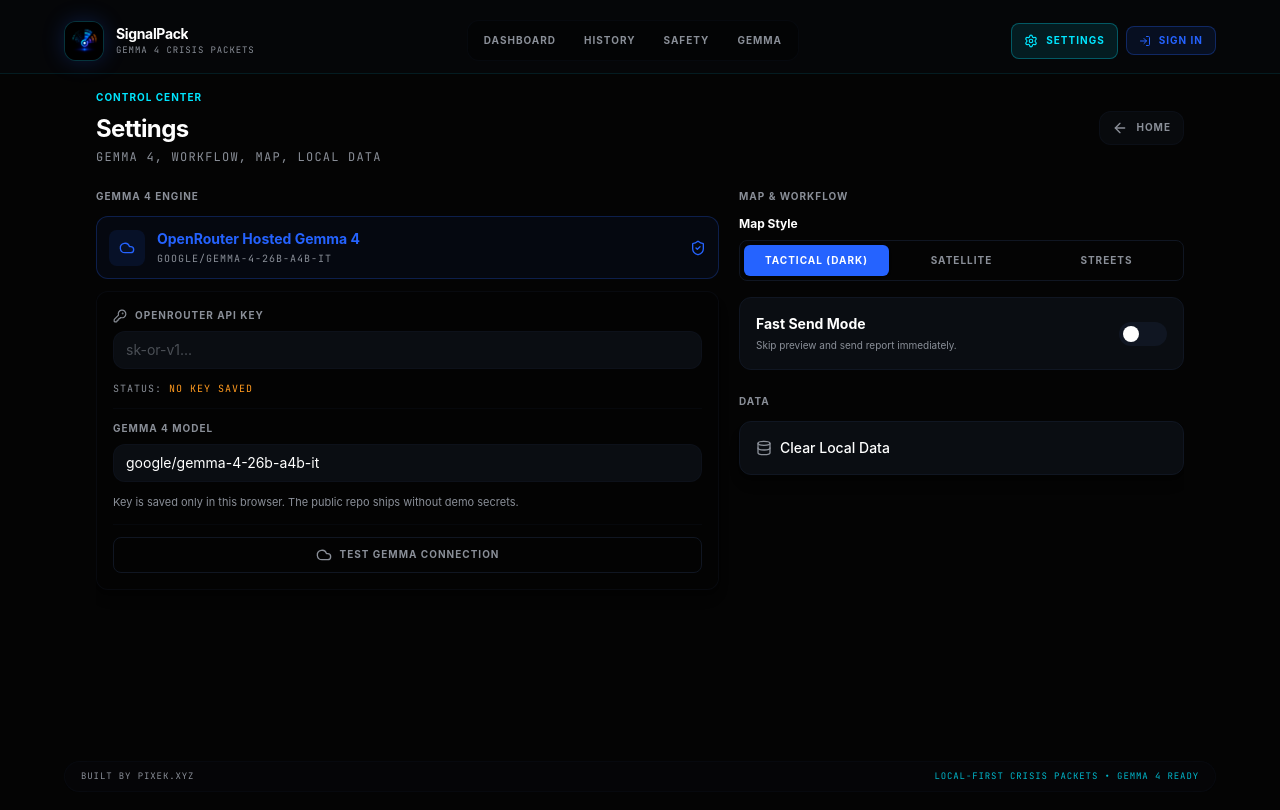
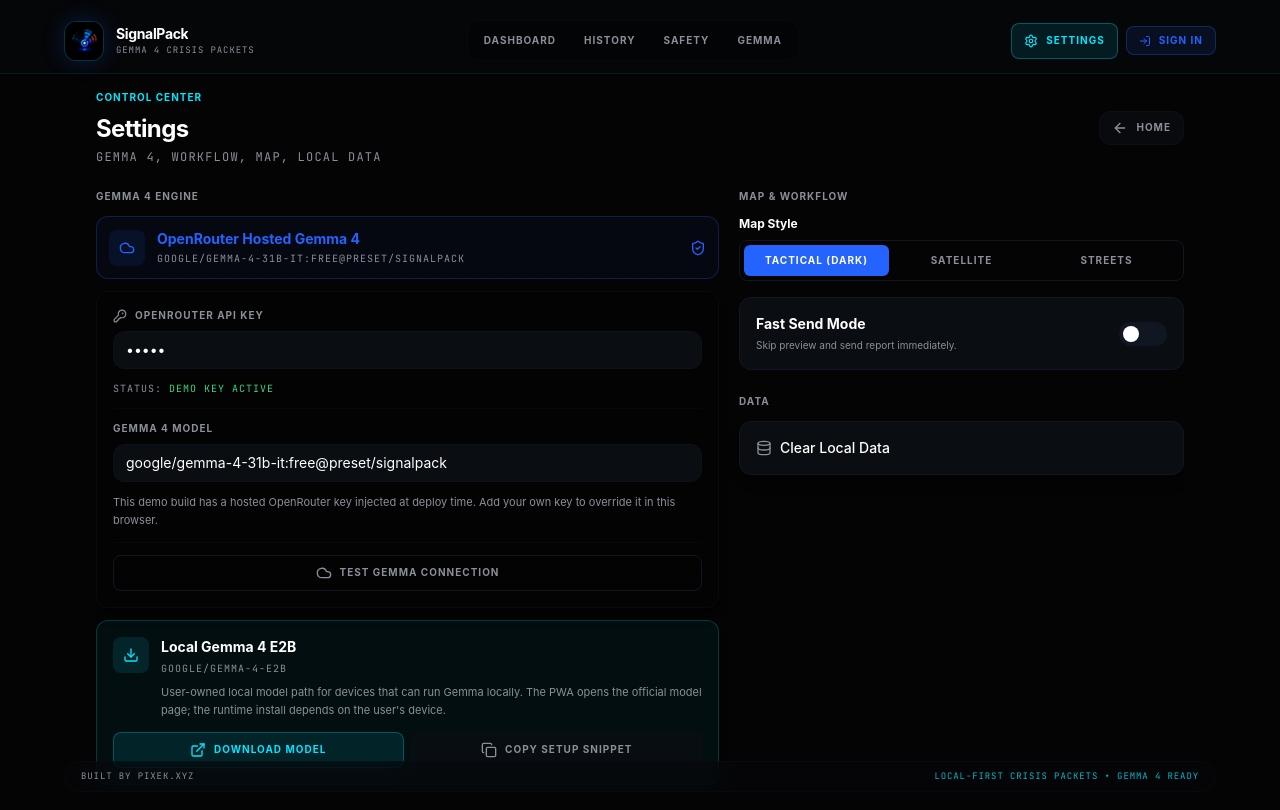
Before and after one commit to git-clowie/signalpack, a React (Vite) app: page / in a window 1280 px wide. Both pictures are taken after a click on the button "SETTINGS". Built offline with nearby package versions, Linux system fonts and the light colour scheme; no server answers; a web font is replaced by a local one.

Commit message:
Configure Gemma demo model routing

```diff
--- a/src/SettingsContext.tsx
+++ b/src/SettingsContext.tsx
@@ -2,6 +2,7 @@
 import { LogoShape } from './components/Logo';
 import {
   AI_STORAGE_KEYS,
+  DEMO_OPENROUTER_API_KEY,
   DEFAULT_OPENROUTER_MODEL,
   RuntimeAiProvider,
 } from './engine/ai/settings';
@@ -28,7 +29,7 @@
   const [mapStyle, setMapStyleState] = useState<'tactical' | 'satellite' | 'streets'>('tactical');
   const [fastSendMode, setFastSendModeState] = useState(false);
   const [aiProvider, setAiProviderState] = useState<RuntimeAiProvider>('openrouter');
-  const [openRouterApiKey, setOpenRouterApiKeyState] = useState('');
+  const [openRouterApiKey, setOpenRouterApiKeyState] = useState(DEMO_OPENROUTER_API_KEY);
   const [openRouterModel, setOpenRouterModelState] = useState(DEFAULT_OPENROUTER_MODEL);
 
   useEffect(() => {
@@ -46,7 +47,7 @@
     }
     setAiProviderState('openrouter');
     localStorage.setItem(AI_STORAGE_KEYS.provider, 'openrouter');
-    setOpenRouterApiKeyState(localStorage.getItem(AI_STORAGE_KEYS.openRouterApiKey) || '');
+    setOpenRouterApiKeyState(localStorage.getItem(AI_STORAGE_KEYS.openRouterApiKey) || DEMO_OPENROUTER_API_KEY);
     setOpenRouterModelState(localStorage.getItem(AI_STORAGE_KEYS.openRouterModel) || DEFAULT_OPENROUTER_MODEL);
   }, []);
 
--- a/src/components/AIProviderSettings.tsx
+++ b/src/components/AIProviderSettings.tsx
@@ -1,7 +1,12 @@
 import React from 'react';
 import { Button, Card } from '@/src/components/ui';
-import { AlertTriangle, CheckCircle2, Cloud, KeyRound, Loader2, ShieldCheck } from 'lucide-react';
-import { DEFAULT_OPENROUTER_MODEL } from '../engine/ai/settings';
+import { AlertTriangle, CheckCircle2, Cloud, Copy, Download, ExternalLink, KeyRound, Loader2, ShieldCheck } from 'lucide-react';
+import {
+  DEMO_OPENROUTER_API_KEY,
+  DEFAULT_OPENROUTER_MODEL,
+  LOCAL_GEMMA_MODEL_ID,
+  LOCAL_GEMMA_MODEL_URL,
+} from '../engine/ai/settings';
 import { useSettings } from '../SettingsContext';
 
 export function AIProviderSettings({ setIsLocalMode }: { setIsLocalMode: (value: boolean) => void }) {
@@ -20,9 +25,16 @@
     setIsLocalMode(!navigator.onLine);
   }, [setAiProvider, setIsLocalMode]);
 
-  const maskedKey = openRouterApiKey
+  const isDemoKeyActive = Boolean(DEMO_OPENROUTER_API_KEY && openRouterApiKey === DEMO_OPENROUTER_API_KEY);
+  const maskedKey = isDemoKeyActive
+    ? 'Demo key active'
+    : openRouterApiKey
     ? `${openRouterApiKey.slice(0, 8)}...${openRouterApiKey.slice(-4)}`
     : 'No key saved';
+
+  const copyLocalSnippet = async () => {
+    await navigator.clipboard.writeText(`from transformers import AutoProcessor, AutoModelForImageTextToText\n\nprocessor = AutoProcessor.from_pretrained("${LOCAL_GEMMA_MODEL_ID}")\nmodel = AutoModelForImageTextToText.from_pretrained("${LOCAL_GEMMA_MODEL_ID}")`);
+  };
 
   const handleTestConnection = async () => {
     if (!openRouterApiKey.trim()) {
@@ -93,7 +105,7 @@
               type="password"
               value={openRouterApiKey}
               onChange={(event) => setOpenRouterApiKey(event.target.value.trim())}
-              placeholder="sk-or-v1..."
+              placeholder="Paste OpenRouter key"
               className="w-full bg-surface border border-mist/50 rounded-xl px-3 py-2 text-sm text-white placeholder:text-slate/50 focus:outline-none focus:border-blue"
             />
           </label>
@@ -109,7 +121,9 @@
             />
           </label>
           <p className="text-[11px] leading-relaxed text-slate">
-            Key is saved only in this browser. The public repo ships without demo secrets.
+            {isDemoKeyActive
+              ? 'This demo build has a hosted OpenRouter key injected at deploy time. Add your own key to override it in this browser.'
+              : 'Key is saved only in this browser. The public repo ships without demo secrets.'}
           </p>
           <div className="flex flex-col gap-2 border-t border-mist/30 pt-3">
             <Button
@@ -131,6 +145,40 @@
             )}
           </div>
         </Card>
+
+        <Card className="space-y-3 rounded-xl border-cyan-brand/20 bg-cyan-brand/5 p-4">
+          <div className="flex items-start gap-3">
+            <div className="flex h-9 w-9 shrink-0 items-center justify-center rounded-lg bg-cyan-brand/10 text-cyan-brand">
+              <Download className="h-4 w-4" />
+            </div>
+            <div className="min-w-0 flex-1">
+              <p className="text-sm font-bold text-white">Local Gemma 4 E2B</p>
+              <p className="mt-1 text-[10px] font-mono uppercase tracking-widest text-slate">{LOCAL_GEMMA_MODEL_ID}</p>
+              <p className="mt-2 text-[11px] leading-relaxed text-slate">
+                User-owned local model path for devices that can run Gemma locally. The PWA opens the official model page; the runtime install depends on the user's device.
+              </p>
+            </div>
+          </div>
+          <div className="grid gap-2 sm:grid-cols-2">
+            <a
+              href={LOCAL_GEMMA_MODEL_URL}
+              target="_blank"
+              rel="noopener noreferrer"
+              className="inline-flex h-9 items-center justify-center gap-2 rounded-lg border border-cyan-brand/25 bg-cyan-brand/10 px-3 text-[10px] font-bold uppercase tracking-widest text-cyan-brand transition-colors hover:bg-cyan-brand/15"
+            >
+              <ExternalLink className="h-4 w-4" />
+              Download Model
+            </a>
+            <button
+              type="button"
+              onClick={copyLocalSnippet}
+              className="inline-flex h-9 items-center justify-center gap-2 rounded-lg border border-mist/40 bg-surface/70 px-3 text-[10px] font-bold uppercase tracking-widest text-slate transition-colors hover:border-cyan-brand/30 hover:text-white"
+            >
+              <Copy className="h-4 w-4" />
+              Copy Setup Snippet
+            </button>
+          </div>
+        </Card>
       </div>
     </section>
   );
--- a/src/components/AIReview.tsx
+++ b/src/components/AIReview.tsx
@@ -81,7 +81,7 @@
                 <AlertTriangle className="w-4 h-4" /> Fallback Mode
               </h3>
               <p className="text-xs text-slate leading-relaxed">
-                The configured AI provider was unavailable, so SignalPack used deterministic safety rules. Add an OpenRouter key in Settings to generate a model-backed packet.
+                The configured Gemma 4 provider was unavailable, so SignalPack used deterministic safety rules. Check the key, model, or rate limit in Settings, then retry for a model-backed packet.
               </p>
             </Card>
           )}
--- a/src/demoData.ts
+++ b/src/demoData.ts
@@ -2,7 +2,7 @@
 
 const demoTrace = {
   provider: 'openrouter' as const,
-  model: 'google/gemma-4-26b-a4b-it',
+  model: 'google/gemma-4-31b-it:free@preset/signalpack',
   started_at: '2026-05-17T10:00:00.000Z',
   completed_at: '2026-05-17T10:00:03.000Z',
   request_id: 'demo-openrouter-gemma-4',
@@ -41,7 +41,7 @@
     hazards: ["Electrocution risk", "Rapid water rising"],
     help_needed: ["Evacuation team", "Medical unit"],
     model_provider: "openrouter",
-    model_name: "google/gemma-4-26b-a4b-it",
+    model_name: "google/gemma-4-31b-it:free@preset/signalpack",
     ai_trace: demoTrace,
     fallback_used: false,
     safety_sources: safetySources,
@@ -73,7 +73,7 @@
     hazards: ["Smoke inhalation", "Potential explosion"],
     help_needed: ["Fire Department", "Traffic Police"],
     model_provider: "openrouter",
-    model_name: "google/gemma-4-26b-a4b-it",
+    model_name: "google/gemma-4-31b-it:free@preset/signalpack",
     ai_trace: demoTrace,
     fallback_used: false,
     safety_sources: safetySources,
--- a/src/engine/ai/fallback.ts
+++ b/src/engine/ai/fallback.ts
@@ -1,7 +1,25 @@
 import { CrisisPacket, DraftReport, MedicalProfile } from '../../types';
 import { classifyIncident, buildEvidenceSummary, makePacketId, nowIso, SAFETY_SOURCES } from './utils';
 
+function readableFallbackReason(reason: string) {
+  const lower = reason.toLowerCase();
+  if (lower.includes('429') || lower.includes('rate-limit') || lower.includes('rate limited')) {
+    return 'Gemma 4 is temporarily rate-limited upstream. Retry shortly or use another OpenRouter key/model.';
+  }
+  if (lower.includes('missing openrouter api key')) {
+    return 'OpenRouter key is missing. Add a key in Settings to use hosted Gemma 4.';
+  }
+  if (lower.includes('401') || lower.includes('403') || lower.includes('unauthorized')) {
+    return 'OpenRouter rejected the key or model access. Check Settings and try again.';
+  }
+  if (lower.includes('failed to fetch') || lower.includes('network')) {
+    return 'Network connection to the hosted Gemma 4 provider failed.';
+  }
+  return 'Hosted Gemma 4 provider was unavailable. Review manually or retry.';
+}
+
 export function fallbackAnalysis(text: string, reason: string) {
+  const publicReason = readableFallbackReason(reason);
   const incidentType = classifyIncident(text);
   const hazards = incidentType === 'flood'
     ? ['Possible floodwater, debris, and electrical hazard']
@@ -15,7 +33,7 @@
     packet: {
       incident_type: incidentType,
       hazards,
-      uncertainties: ['AI provider unavailable: ' + reason, 'Confirm people at risk and immediate danger.'],
+      uncertainties: [publicReason, 'Confirm people at risk and immediate danger.'],
       model_provider: 'fallback' as const,
       model_name: 'deterministic-safety-fallback',
       fallback_used: true,
@@ -36,6 +54,7 @@
 }
 
 export function fallbackPacket(draft: DraftReport, reason: string, medicalProfile?: MedicalProfile): CrisisPacket {
+  const publicReason = readableFallbackReason(reason);
   const incidentType = draft.packet?.incident_type || classifyIncident(draft.text);
   const locationText = draft.location
     ? `${draft.location.lat.toFixed(5)}, ${draft.location.lng.toFixed(5)}`
@@ -64,7 +83,7 @@
     people_at_risk_count: 0,
     hazards: draft.packet?.hazards || ['Unverified hazard; review manually'],
     evidence: buildEvidenceSummary(draft),
-    uncertainties: draft.packet?.uncertainties || ['AI provider unavailable: ' + reason],
+    uncertainties: draft.packet?.uncertainties || [publicReason],
     immediate_actions: [
       'Call emergency services now if anyone is in immediate danger.',
       'Move away from fire, floodwater, gas smell, smoke, or downed power if safe to do so.',
@@ -79,8 +98,8 @@
     share_message_short: `Emergency report near ${locationText}. Situation type: ${incidentType}. Details need manual review.`,
     share_message_short_local: `Raport de urgență la ${locationText}. Tip situație: ${incidentType}. Detaliile necesită verificare manuală.`,
     share_message_detailed: `SignalPack fallback packet. ${draft.text || 'No text description provided.'}${medicalNote}`,
-    structured_report_markdown: `# SignalPack Crisis Packet\n\n**Fallback used:** ${reason}\n\n**Incident type:** ${incidentType}\n\n**Location:** ${locationText}\n\n**User notes:** ${draft.text || 'No text provided.'}${medicalNote}`,
-    structured_report_markdown_local: `# SignalPack Crisis Packet\n\n**Fallback folosit:** ${reason}\n\n**Tip incident:** ${incidentType}\n\n**Locație:** ${locationText}\n\n**Notițe user:** ${draft.text || 'Fără text.'}${medicalNote}`,
+    structured_report_markdown: `# SignalPack Crisis Packet\n\n**Fallback used:** ${publicReason}\n\n**Incident type:** ${incidentType}\n\n**Location:** ${locationText}\n\n**User notes:** ${draft.text || 'No text provided.'}${medicalNote}`,
+    structured_report_markdown_local: `# SignalPack Crisis Packet\n\n**Fallback folosit:** ${publicReason}\n\n**Tip incident:** ${incidentType}\n\n**Locație:** ${locationText}\n\n**Notițe user:** ${draft.text || 'Fără text.'}${medicalNote}`,
     sources_used: ['User input', 'Deterministic fallback rules'],
     safety_sources: SAFETY_SOURCES,
     model_provider: 'fallback',
--- a/src/engine/ai/settings.ts
+++ b/src/engine/ai/settings.ts
@@ -1,4 +1,7 @@
-export const DEFAULT_OPENROUTER_MODEL = 'google/gemma-4-26b-a4b-it';
+export const DEFAULT_OPENROUTER_MODEL = 'google/gemma-4-31b-it:free@preset/signalpack';
+export const LOCAL_GEMMA_MODEL_ID = 'google/gemma-4-E2B';
+export const LOCAL_GEMMA_MODEL_URL = 'https://huggingface.co/google/gemma-4-E2B';
+export const DEMO_OPENROUTER_API_KEY = import.meta.env.VITE_SIGNALPACK_DEMO_OPENROUTER_KEY || '';
 
 export type RuntimeAiProvider = 'openrouter';
 
@@ -22,7 +25,7 @@
 export function getRuntimeAiSettings(): RuntimeAiSettings {
   return {
     provider: 'openrouter',
-    openRouterApiKey: readStorage(AI_STORAGE_KEYS.openRouterApiKey, ''),
+    openRouterApiKey: readStorage(AI_STORAGE_KEYS.openRouterApiKey, DEMO_OPENROUTER_API_KEY),
     openRouterModel: readStorage(AI_STORAGE_KEYS.openRouterModel, DEFAULT_OPENROUTER_MODEL),
   };
 }
```
Also changed, not shown: src/engine/ai/README.md, 2 other files (tests, documents, lock files or other folders).
